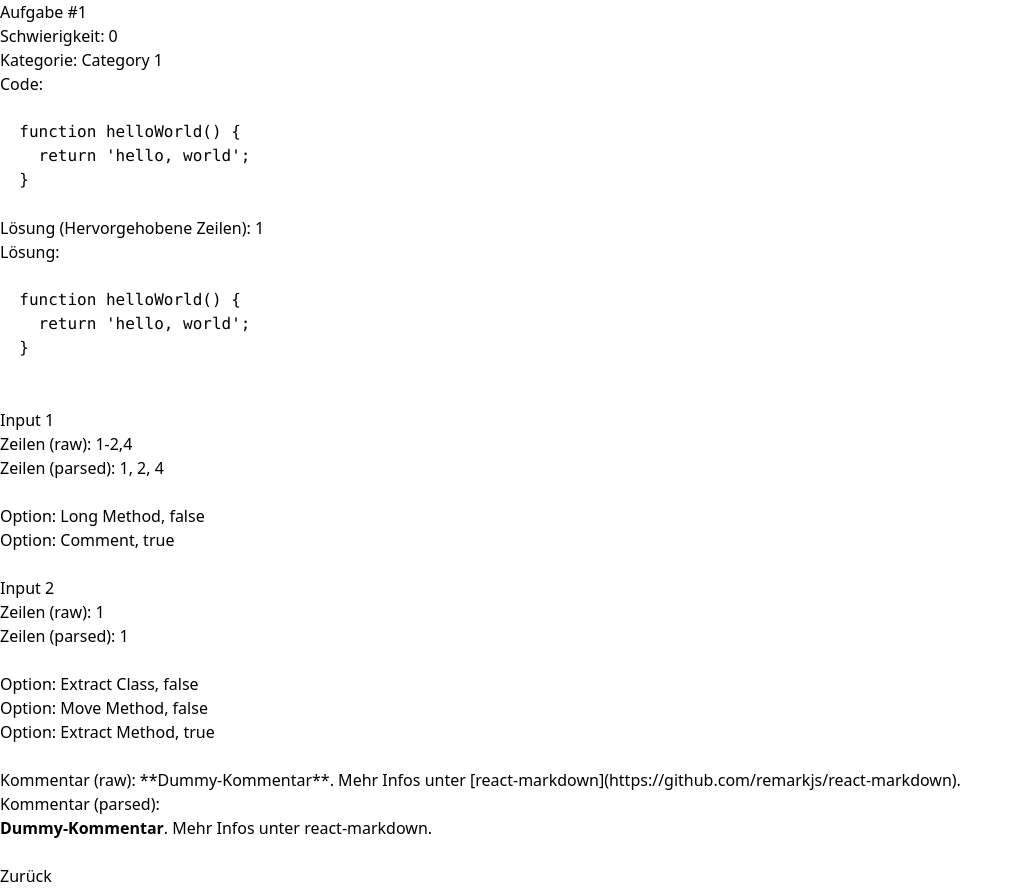
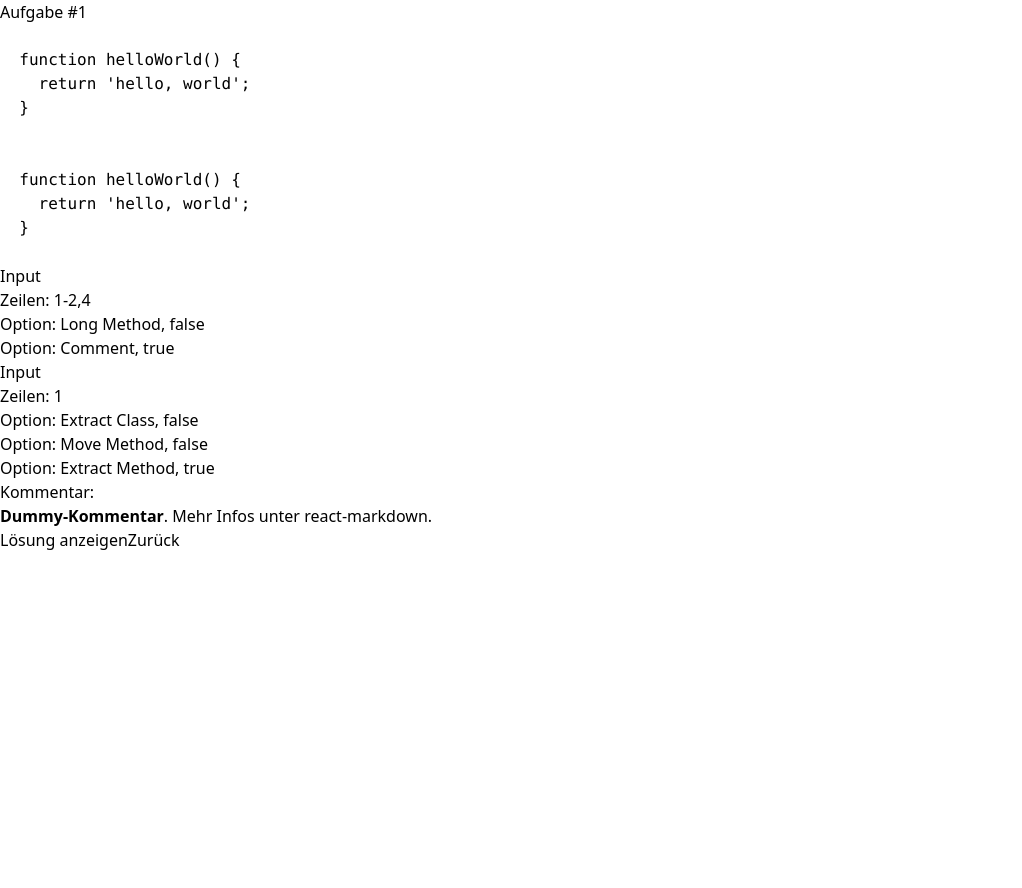
Before and after one commit to tonirah/soc-asklepios, a Next.js app: page /tasks/0 in a window 1280 px wide. Shown: the whole page, without its empty margins (0-1022 px from the left). After the commit the page ends 800 px from the top, so only its background shows below. Built offline with nearby package versions, Linux system fonts and the light colour scheme.

Commit message:
feat: remove some values from task view, extract components

```diff
--- /dev/null
+++ b/src/components/CodeBlock.tsx
@@ -0,0 +1,7 @@
+export function CodeBlock({ code }: { code: string }) {
+  return (
+    <pre>
+      <code>{code}</code>
+    </pre>
+  );
+}
--- /dev/null
+++ b/src/components/Comment.tsx
@@ -0,0 +1,10 @@
+import ReactMarkdown from 'react-markdown';
+
+export function Comment(props: { comment: string }) {
+  return (
+    <>
+      Kommentar:
+      <ReactMarkdown linkTarget="_blank">{props.comment}</ReactMarkdown>
+    </>
+  );
+}
--- /dev/null
+++ b/src/components/Input.tsx
@@ -0,0 +1,15 @@
+import { IInput } from '@/tasks/common';
+
+export function Input({ inputData }: { inputData: IInput }) {
+  return (
+    <>
+      <h2>Input</h2>
+      <p>Zeilen: {inputData.lines}</p>
+      {inputData.options.map((option, index) => (
+        <p key={index}>
+          Option: {option.value + `, ` + (option.correct === true)}
+        </p>
+      ))}
+    </>
+  );
+}
--- a/src/pages/tasks/[id].tsx
+++ b/src/pages/tasks/[id].tsx
@@ -2,9 +2,34 @@ import Link from 'next/link';
 import { GetStaticPaths, GetStaticProps } from 'next';
 import { allTasks, ITask } from '@/tasks';
 import Head from 'next/head';
+import { Comment } from '@/components/Comment';
+import { CodeBlock } from '@/components/CodeBlock';
+import { Input } from '@/components/Input';
 
-import rangeParser from 'parse-numeric-range';
-import ReactMarkdown from 'react-markdown';
+export default function Task({ taskData }: { taskData: ITask }) {
+  return (
+    <>
+      <Head>
+        <title>{taskData.title}</title>
+      </Head>
+      <h1 className="underline decoration-double">{taskData.title}</h1>
+      <CodeBlock code={taskData.dirtyCode} />
+      <CodeBlock code={taskData.cleanCode} />
+      {taskData.inputs.map((input, index) => (
+        <div key={index} className="my-4">
+          <Input inputData={input} />
+        </div>
+      ))}
+      <Comment comment={taskData.comment} />
+      <div className="my-4">
+        <button className="mr-3"> Lösung anzeigen</button>
+        <Link href={`/`}>
+          <a>Zurück</a>
+        </Link>
+      </div>
+    </>
+  );
+}
 
 export const getStaticPaths: GetStaticPaths = async () => {
   const paths = allTasks.map((task, index) => ({
@@ -29,53 +54,3 @@ export const getStaticProps: GetStaticProps = async ({ params }) => {
     },
   };
 };
-
-export default function Task({ taskData }: { taskData: ITask }) {
-  return (
-    <>
-      <Head>
-        <title>{taskData.title}</title>
-      </Head>
-      <h1 className="underline decoration-double">{taskData.title}</h1>
-      Schwierigkeit: {taskData.difficulty}
-      <br />
-      Kategorie: {taskData.category}
-      <br />
-      Code:
-      <pre>
-        <code>{taskData.dirtyCode}</code>
-      </pre>
-      Lösung (Hervorgehobene Zeilen):{` `}
-      {rangeParser(taskData.cleanCodeHighlightedLines)}
-      <br />
-      Lösung:
-      <pre>
-        <code>{taskData.cleanCode}</code>
-      </pre>
-      <br />
-      {taskData.inputs.map((input, index) => (
-        <>
-          <h2>Input {index + 1}</h2>
-          <p>Zeilen (raw): {input.lines}</p>
-          <p>Zeilen (parsed): {rangeParser(input.lines).join(`, `)}</p>
-          <br />
-          {input.options.map((option, index) => (
-            <p key={`option-` + index}>
-              Option: {option.value + `, ` + (option.correct === true)}
-            </p>
-          ))}
-          <br />
-        </>
-      ))}
-      Kommentar (raw): {taskData.comment}
-      <br />
-      Kommentar (parsed):
-      <br />
-      <ReactMarkdown linkTarget="_blank">{taskData.comment}</ReactMarkdown>
-      <br />
-      <Link href={`/`}>
-        <a>Zurück</a>
-      </Link>
-    </>
-  );
-}
--- a/src/tasks/common.ts
+++ b/src/tasks/common.ts
@@ -25,7 +25,7 @@ interface IOption<Type> {
   correct?: boolean;
 }
 
-interface IInput {
+export interface IInput {
   options: IOption<Refactoring>[] | IOption<CodeSmell>[];
   lines: string;
 }
```
